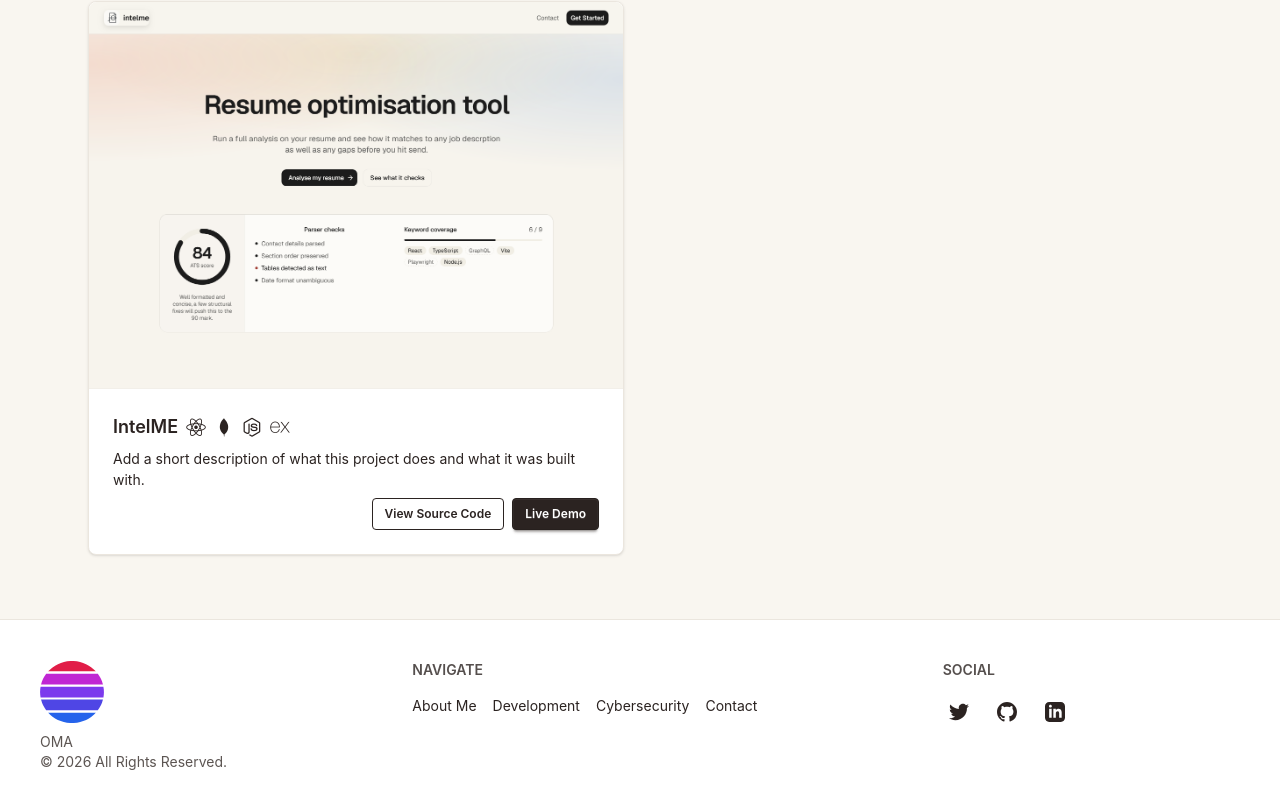
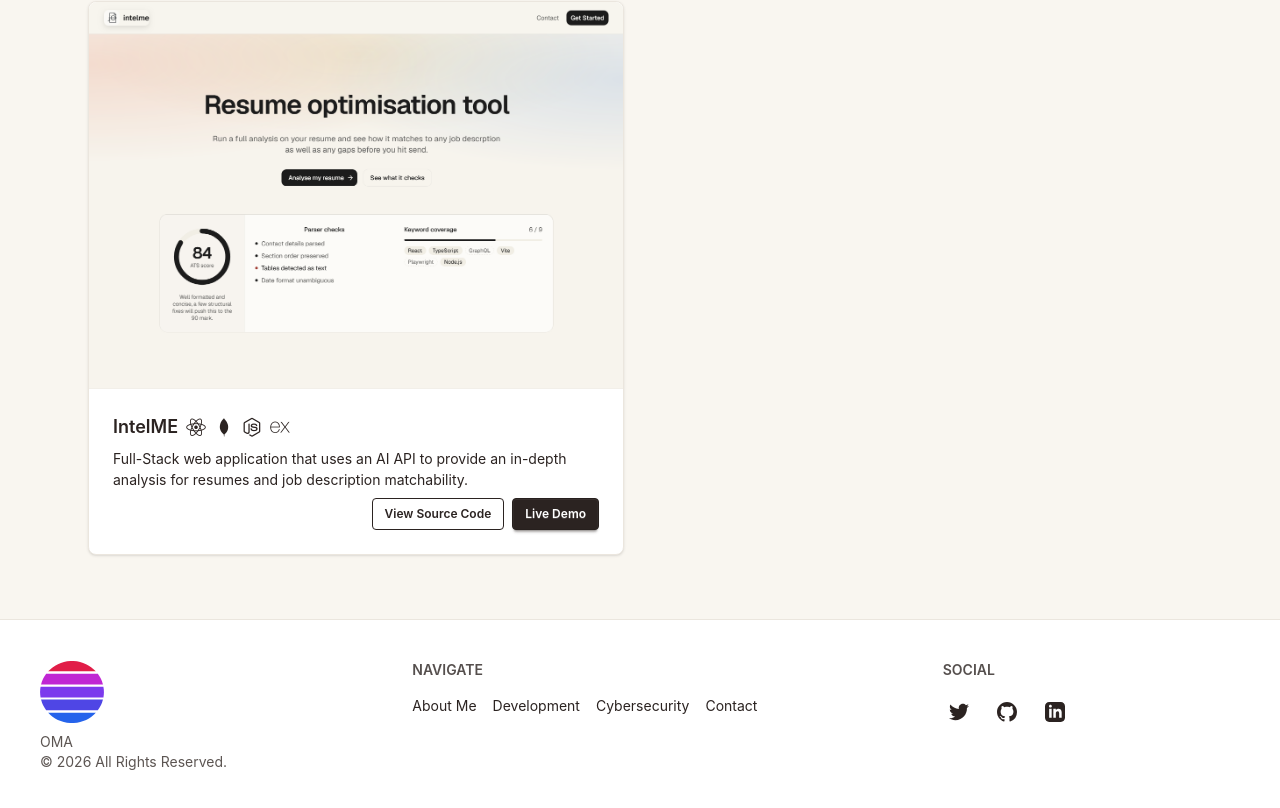
Before and after one commit to OuahidMA/Portfolio-react, a React (Vite) app: page /projects/development in a window 1280 px wide. Shown: the part 879-1687 px from the top of the page. Built offline with nearby package versions, Linux system fonts and the light colour scheme.

Commit message:
added 3rd card description

```diff
--- a/src/Pages/Development.jsx
+++ b/src/Pages/Development.jsx
@@ -80,7 +80,7 @@
                     <i className="devicon-express-original text-xl" title="Express.js"></i>
                   </div>
                 </h2>
-                <p>Add a short description of what this project does and what it was built with.</p>
+                <p>Full-Stack web application that uses an AI API to provide an in-depth analysis for resumes and job description matchability.</p>
                 <div className="justify-end card-actions">
                   <a href="https://github.com/OuahidMA/IntelME" target="_blank" className="btn btn-outline btn-sm">View Source Code</a>
                   <a href="https://intelme.vercel.app/" target="_blank" className="btn btn-primary btn-sm">Live Demo</a>
```
